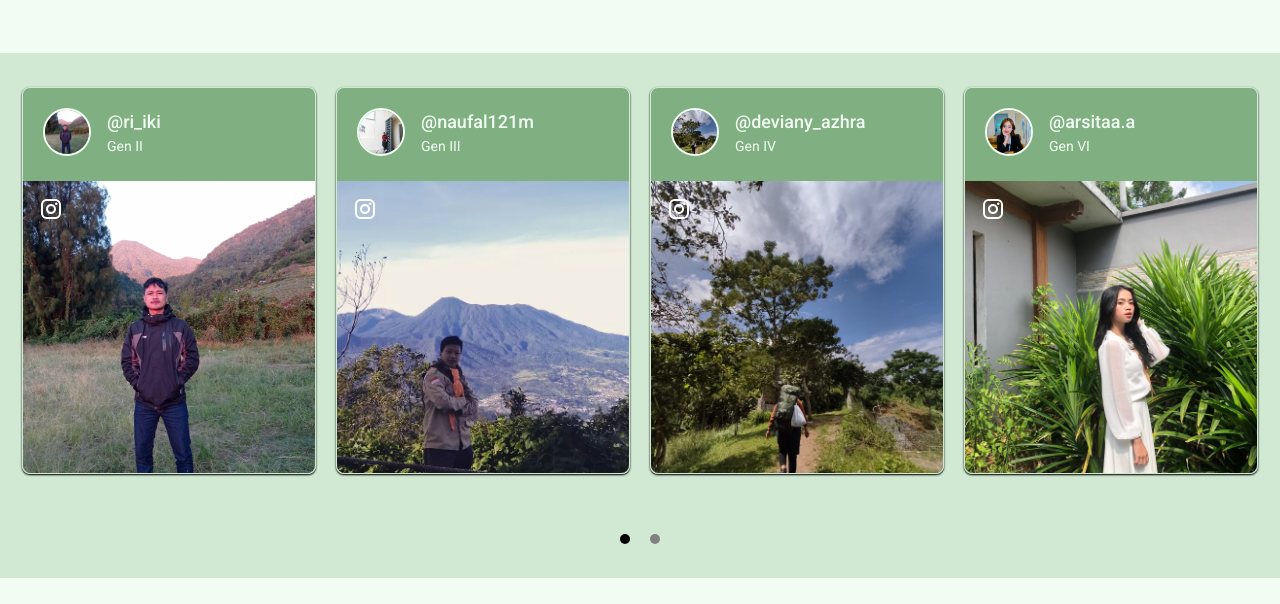
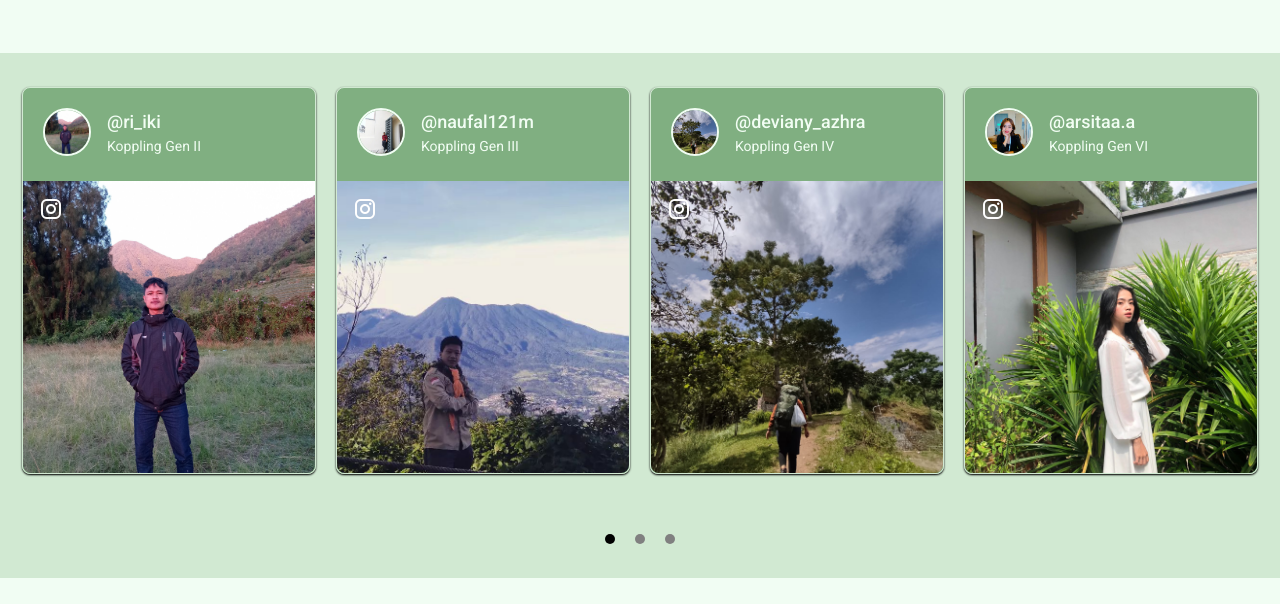
Before and after one commit to DhitGT/KOPPLING, a Nuxt app: page / in a window 1280 px wide. Shown: the part 2623-3227 px from the top of the page. Built offline with nearby package versions, Linux system fonts and the light colour scheme; no server answers.

Commit message:
update alumni

```diff
--- a/components/alumni.vue
+++ b/components/alumni.vue
@@ -70,59 +70,66 @@ export default {
       originalItemAlumni: [
         {
           name: '@ri_iki',
-          gen: 'Gen II',
+          gen: 'Koppling Gen II',
           imgUrl: 'kariki.jpg',
           action: 'https://www.instagram.com/ri_iki/',
           profilePic: 'kariki.jpg',
         },
         {
           name: '@naufal121m',
-          gen: 'Gen III',
+          gen: 'Koppling Gen III',
           imgUrl: 'kanaufal.jpg',
           action: 'https://www.instagram.com/p/Cg6iQD_L6XX/',
           profilePic: 'kanaufalpfp.jpg',
         },
         {
           name: '@deviany_azhra',
-          gen: 'Gen IV',
+          gen: 'Koppling Gen IV',
           imgUrl: 'kadevi.jpg',
           action: 'https://www.instagram.com/deviany_azhra/?hl=en',
           profilePic: 'kadevipfp.jpg',
         },
         {
           name: '@arsitaa.a',
-          gen: 'Gen VI',
+          gen: 'Koppling Gen VI',
           imgUrl: 'kaarsita.jpg',
           action: 'https://www.instagram.com/arsitaa.a/',
           profilePic: 'kaarsitapfp.jpg',
         },
         {
           name: '@choirul_rizall',
-          gen: 'Gen VI',
+          gen: 'Koppling Gen VI',
           imgUrl: 'karizal.jpg',
           action: 'https://www.instagram.com/p/CpHB6M0r8u2/?hl=en',
           profilePic: 'karizalpfp.jpg',
         },
         {
           name: '@adha_ysn',
-          gen: 'Gen VII',
+          gen: 'Koppling Gen VII',
           imgUrl: 'kaadha.jpg',
           action: 'https://www.instagram.com/adha_ysn/',
           profilePic: 'kaadhapfp.jpg',
         },
         {
           name: '@faturhmnfr',
-          gen: 'Gen VII',
+          gen: 'Koppling Gen VII',
           imgUrl: 'kafatur.jpg',
           action: 'https://www.instagram.com/faturhmnfr/',
           profilePic: 'kafaturpfp.jpg',
         },
         {
           name: '@dfsyaa_',
-          gen: 'Gen VII',
+          gen: 'Koppling Gen VII',
           imgUrl: 'kadaffa.jpg',
           action: 'https://www.instagram.com/dfsyaa_/',
           profilePic: 'kadaffapfp.jpg',
+        },
+        {
+          name: '@ranggaa_2604',
+          gen: 'Koppling Gen IX',
+          imgUrl: 'karangga.jpg',
+          action: 'https://www.instagram.com/ranggaa_2604/?hl=en',
+          profilePic: 'karanggapfp.jpg',
         },
       ],
       currentPage: 0,
```
Also changed, not shown: static/karangga.jpg (added), static/karanggapfp.jpg (added).
